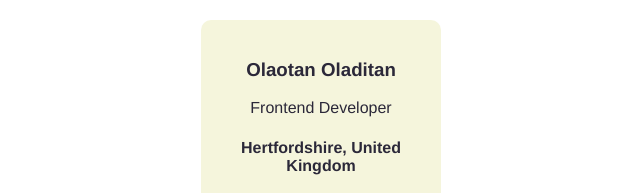
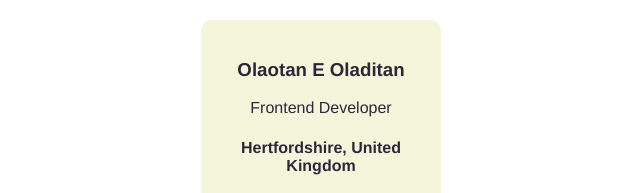
Before and after one commit to Olaotan/Biz-card, a website built with Vite: page index.html in a window 1280 px wide. Shown: the top 193 px of the page, 319-959 px from the left. Built offline with nearby package versions, Linux system fonts and the light colour scheme.

Commit message:
Update html

```diff
--- a/index.html
+++ b/index.html
@@ -5,7 +5,7 @@
     <body>
         <div class="card">
             <div >
-                <h3>Olaotan Oladitan</h3>
+                <h3>Olaotan E Oladitan</h3>
                 <p>Frontend Developer</p>
                 <h4>Hertfordshire, United Kingdom</h4>
             </div>
```
